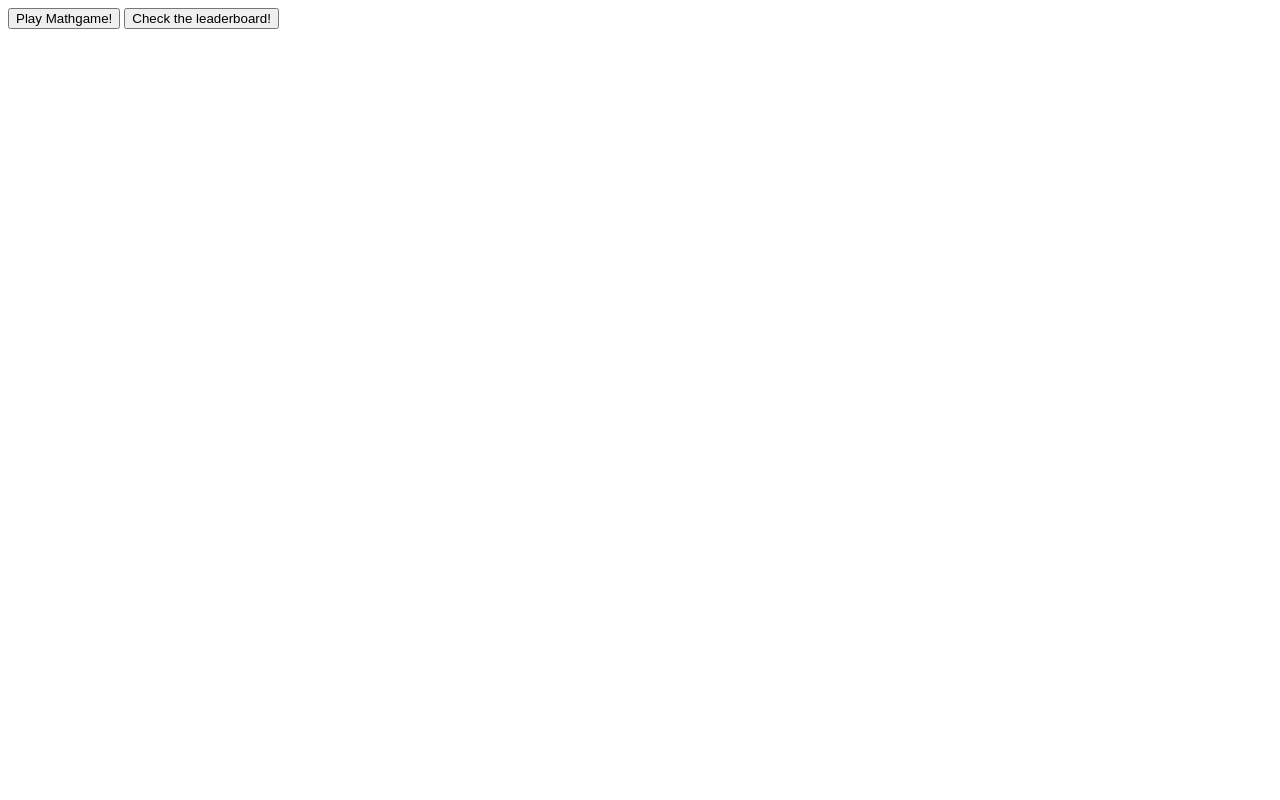
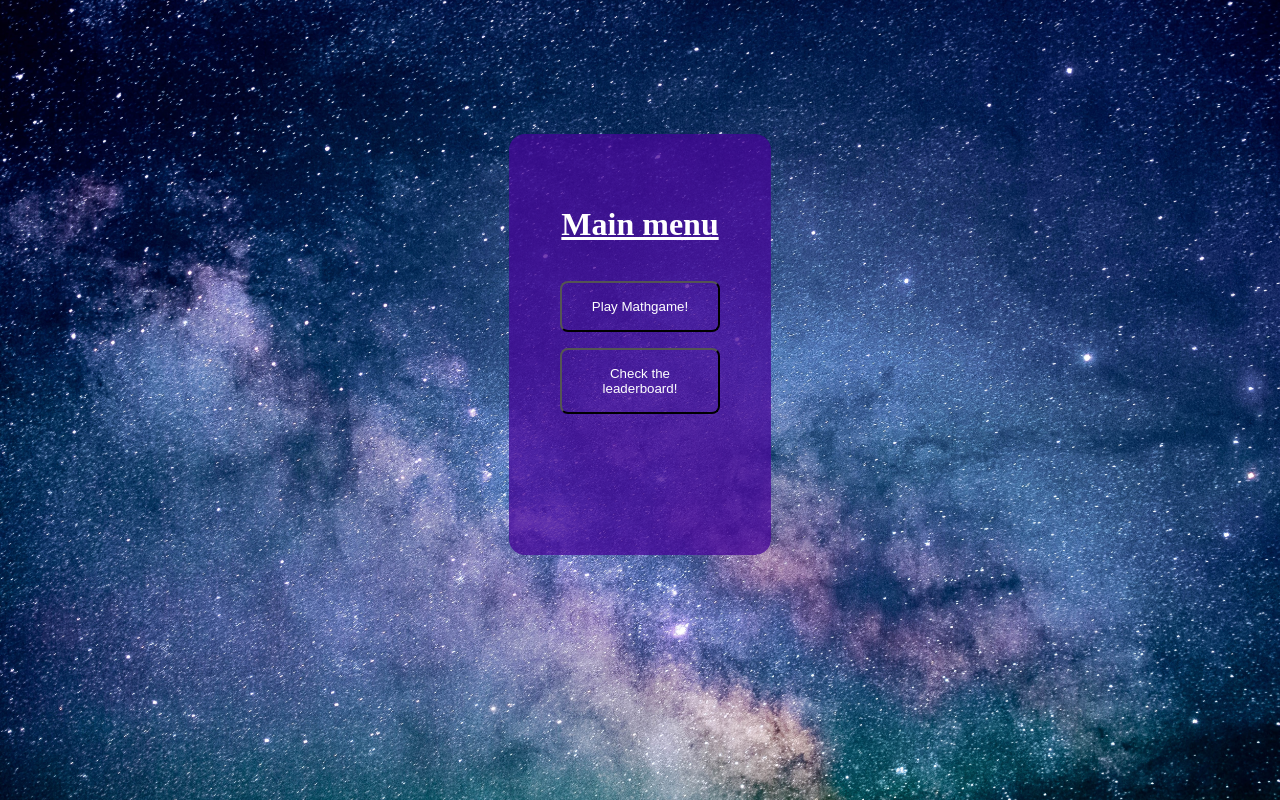
Before and after one commit to Breno-Faria/minigames, a Flask app: page / in a window 1280 px wide. Run offline with Flask 2, Linux system fonts and the light colour scheme; some libraries are stand-ins or nearby versions.

Commit message:
index stylesheet added

```diff
--- a/static/styles/index.css
+++ b/static/styles/index.css
@@ -0,0 +1,52 @@
+body
+{
+    background-image: url(../img/backgroundimg.jpg);
+    background-repeat: no-repeat;
+    background-position: center;
+    background-attachment: fixed;
+    -webkit-background-size: cover;
+    -moz-background-size: cover;
+    -o-background-size: cover;
+    background-size: cover;
+    color: white;
+}
+
+#container
+{
+    height: 100%;
+    width: 100%;
+    display: flex;
+    align-items: center;
+    justify-content: center;
+    flex-direction: column;
+}
+
+.buttons
+{
+    text-align: center;
+    display: flex;
+    flex-direction: column;
+    gap: 1rem;
+    background-color: rgba(69, 4, 153, 0.753);
+    padding: 4%;
+    border-radius: 1rem;
+    margin-top: 10%;
+    height: 20rem;
+
+
+}
+
+.buttons h1
+{
+    text-decoration: underline;
+}
+
+button
+{
+    padding: 1rem;
+    width: 10rem;
+    border-radius: 0.5rem;
+    background: none;
+    color: white;
+
+}
--- a/templates/index.html
+++ b/templates/index.html
@@ -6,11 +6,17 @@
 	<meta name="viewport" content="width=device-width, initial-scale=1.0">
 	<title>Home</title>
 	<link rel="stylesheet" href="static/styles/index.css">
+	<link rel="stylesheet" href="../static/styles/index.css">
 	<script src="static/scripts/index.js" defer></script>
 	<script src="static/scripts/timer.js" defer></script>
 </head>
 <body>
-	<a href="{{url_for('mathgame')}}"><button class="play">Play Mathgame!</button></a>
-	<a href="{{url_for('mathleaderboard')}}"><button>Check the leaderboard!</button></a>
+	<div id="container">
+		<div class="buttons">
+			<h1>Main menu</h1>
+			<a href="{{url_for('mathgame')}}"><button class="play">Play Mathgame!</button></a>
+			<a href="{{url_for('mathleaderboard')}}"><button>Check the leaderboard!</button></a>
+		</div>
+	</div>
 </body>
 </html>
```
Also changed, not shown: static/img/backgroundimg.jpg (added), static/img/beautiful-space-background-vector.jpg (added).
